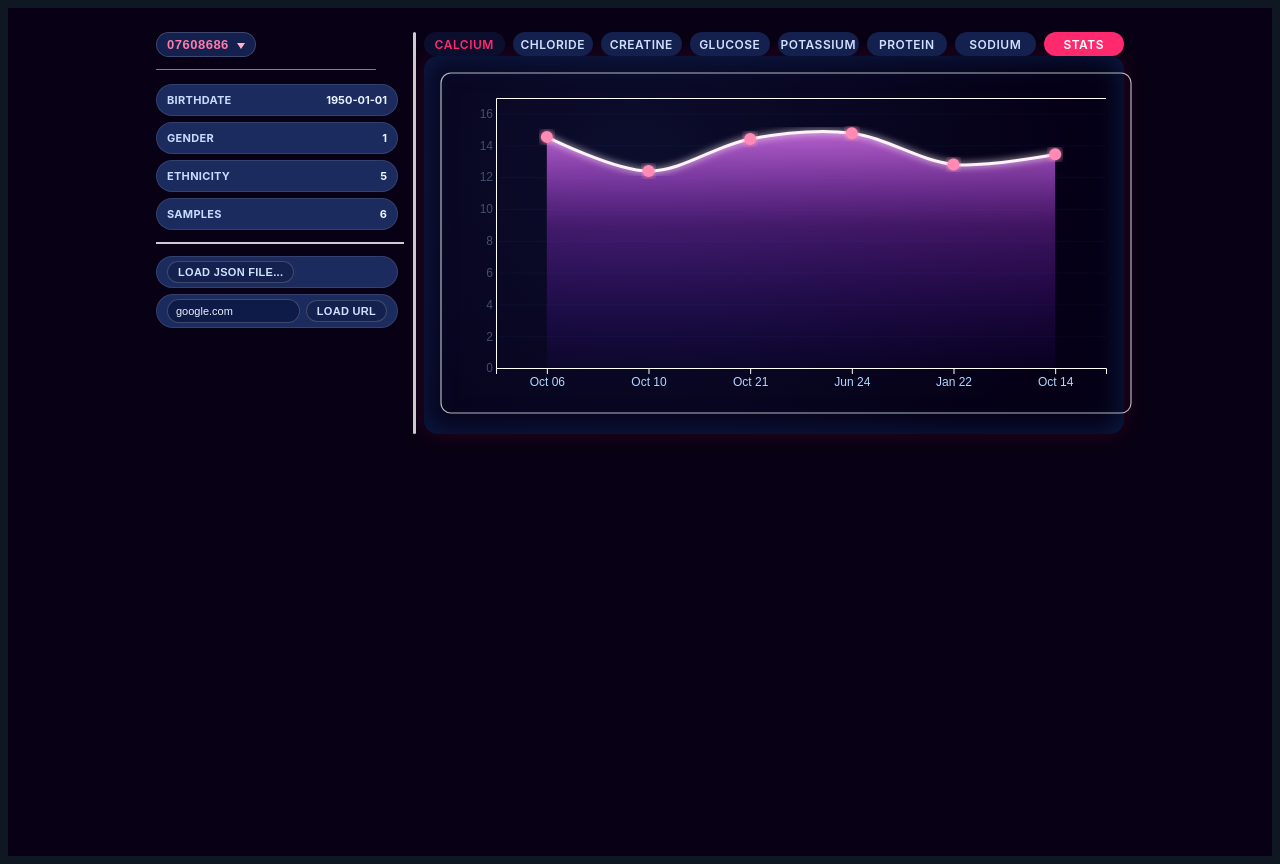
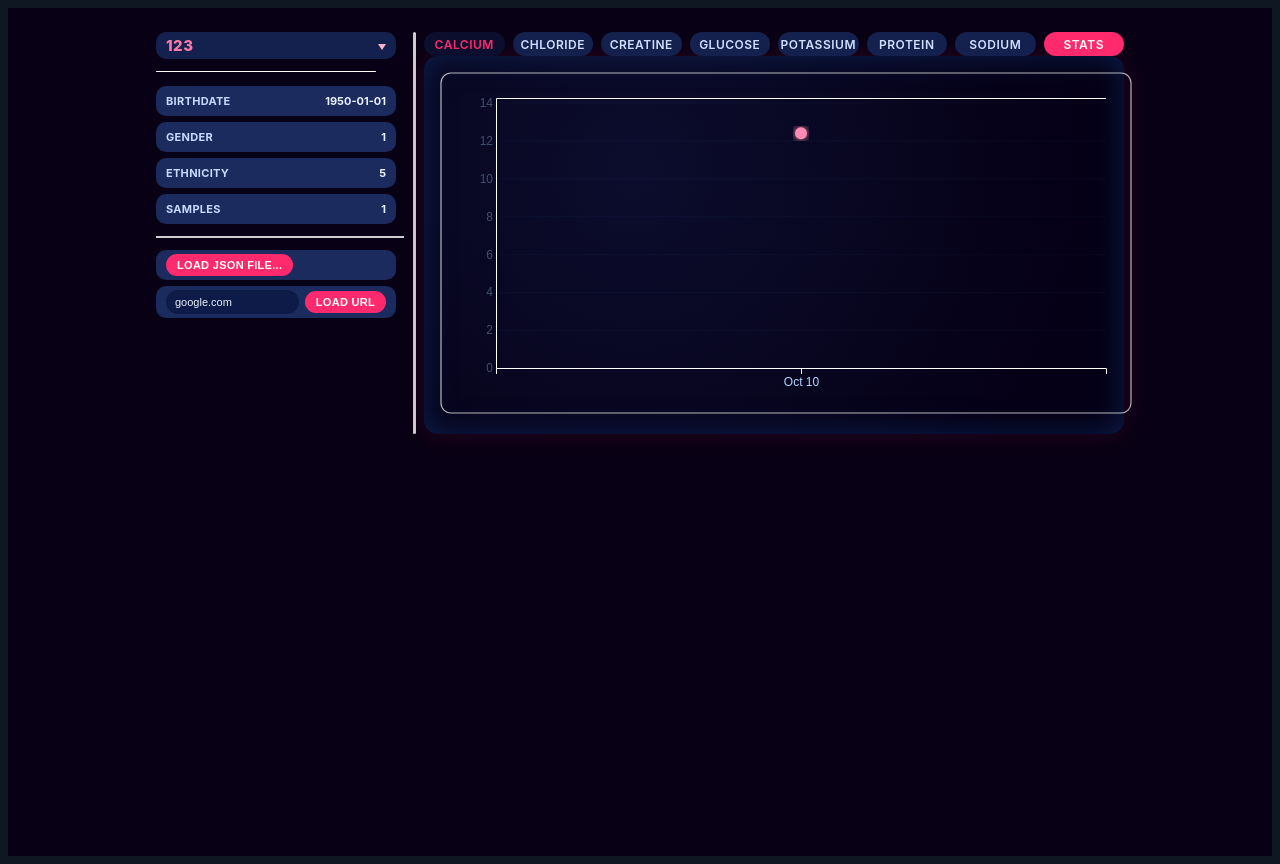
Before and after one commit to moskopio/blood-view, a React (Vite) app: page / in a window 1280 px wide. Built offline with nearby package versions, Linux system fonts and the light colour scheme.

Commit message:
stylistic improvements

```diff
--- a/src/components/ClientStats.css
+++ b/src/components/ClientStats.css
@@ -11,24 +11,29 @@
   /* keeps shared vertical divider off panel */
 }
 
+.stats-id-root {
+  position: relative;
+  display: inline-block;
+}
+
 .stats-id-button {
-  display: inline-flex;
+  display: flex;
+  width: var(--panel-width);
   align-items: center;
   gap: 8px;
   padding: 4px 10px;
-  border-radius: 16px;
-  border: 1px solid var(--border-mid);
+  border-radius: 10px;
   background: var(--blue-800);
   color: var(--accent-pink-200);
   font-weight: 800;
   letter-spacing: .5px;
-  font-size: 13px;
+  font-size: 15px;
   text-transform: uppercase;
   cursor: pointer;
   white-space: nowrap;
-}
+  justify-content: space-between;
 
-.stats-caret {
+  .caret {
     width: 0;
     height: 0;
     border-left: 4px solid transparent;
@@ -36,10 +41,11 @@
     border-top: 6px solid #ffb3ca;
     transform: translateY(1px);
   }
+}
 
 .stats-hr {
   height: 1px;
-  background: var(--divider-soft);
+  background: var(--ink-100);
   margin: 6px 0 8px;
   border-radius: 1px;
 }
@@ -51,11 +57,16 @@
   gap: 6px;
   width: 100%;
   padding: 4px 10px;
-  border-radius: 20px;
+  border-radius: 10px;
   background: var(--blue-700);
-  border: 1px solid var(--border-weak);
   min-height: 22px;
   flex-wrap: wrap;
+}
+
+.stats-content {
+  display: flex;
+  flex-direction: column;
+  gap: 6px 6px;
 }
 
 .stats-label {
@@ -78,45 +89,50 @@
   white-space: nowrap;
 }
 
-.stats-id-root {
-  position: relative;
-  display: inline-block;
-}
-
 .stats-menu {
   position: absolute;
   top: 100%;
   left: 0;
   margin-top: 6px;
   width: 100%;
-  max-height: 220px;
+  max-height: var(--panel-width);
   overflow-y: auto;
   background: var(--blue-900);
-  border: 1px solid var(--border-mid);
   border-radius: 10px;
-  box-shadow: 0 8px 24px rgba(0, 0, 0, .35);
+  box-shadow: 0 8px 24px rgba(0, 0, 0, .60);
   z-index: 50;
   padding: 6px;
-}
 
-.stats-item {
+  & .item {
     display: flex;
     align-items: center;
     justify-content: space-between;
     gap: 8px;
     padding: 6px 10px;
-  border-radius: 14px;
-  background: var(--blue-700);
-  border: 1px solid var(--border-weak);
+    border-radius: 10px;
     color: var(--ink-80);
     font-size: 12px;
     cursor: pointer;
+
+    &.focus {
+      background: var(--blue-700);
     }
 
-.stats-item-active {
-  border: 1px solid rgba(255, 42, 109, 0.6);
+    &.active {
+      background: var(--blue-600);
     }
 
-.stats-item-focus {
-  outline: 1px solid rgba(180, 210, 255, 0.4);
+    & .id {
+      fontWeight: 800;
+      color: var(--accent-pink-150);
+      textTransform: 'uppercase';
+      user-select: none;
     }
+
+    & .birthdate {
+      color: var(--ink-50);
+      fontSize: 11;
+      user-select: none;
+    }
+  }
+}
--- a/src/components/ClientStats.tsx
+++ b/src/components/ClientStats.tsx
@@ -1,9 +1,9 @@
 import { useCallback, useContext, useEffect, useRef, useState } from 'react'
 import { AppContext } from 'src/state'
 import './ClientStats.css'
+import { Client } from 'src/type'
 
 
-// TODO: divide stats select to seperate component!
 export function ClientStats() {
   const { state, stateDispatch } = useContext(AppContext)
   const { clients, selectedClient } = state
@@ -12,7 +12,7 @@ export function ClientStats() {
   const samplesCount = current?.samples.length
 
   const [open, setOpen] = useState(false)
-  const [focusIndex, setFocusIndex] = useState<number>(selectedClient)
+
   const rootRef = useRef<HTMLDivElement | null>(null)
 
   useEffect(() => {
@@ -28,8 +28,7 @@ export function ClientStats() {
 
   const onIdClick = useCallback(() => {
     setOpen(open => !open)
-    setFocusIndex(selectedClient)
-  },[setOpen, setFocusIndex])
+  },[setOpen])
 
   const onSelect = useCallback((selectedClient: number) => {
     stateDispatch({ selectedClient})
@@ -38,47 +37,62 @@ export function ClientStats() {
   return (
     <div className='stats' ref={rootRef}>
       <div className='stats-id-root'>
-        <button
-          type='button'
-          className='stats-id-button'
-          onClick={onIdClick}
-          title={current.id}
-        >
+        <div className='stats-id-button' onClick={onIdClick}>
           {current.id}
-          <span className='stats-caret' />
-        </button>
+          <span className='caret' />
+        </div>
 
-        {open && (
-          <div className='stats-menu'>
-            {clients.map((p, i) => (
-              <div
-                key={p.id + i}
-                className={[
-                  'stats-item',
-                  i === selectedClient ? 'stats-item-active' : '',
-                  i === focusIndex ? 'stats-item-focus' : '',
-                ].join(' ')}
-                onClick={() => { onSelect(i); setOpen(false) }}
-                onMouseEnter={() => setFocusIndex(i)}
-              >
-                <span style={{ fontWeight: 800, color: 'var(--accent-pink-150)', textTransform: 'uppercase' }}>
-                  {p.id}
-                </span>
-                <span style={{ color: 'var(--ink-50)', fontSize: 11 }}>{p.birthdate}</span>
-              </div>
-            ))}
-          </div>
-        )}
+        {open &&
+          <ClientSelection
+            clients={clients}
+            onClose={() => setOpen(false)}
+            onSelect={onSelect}
+            selectedClient={selectedClient}
+          />
+        }
       </div>
 
       <div className='stats-hr' />
 
-      <div style={{ display: 'grid', gap: 6 }}>
+      <div className='stats-content'>
         <StatsItem label='Birthdate' value={current.birthdate} />
         <StatsItem label='Gender' value={current.gender} />
         <StatsItem label='Ethnicity' value={current.ethnicity} />
         <StatsItem label='Samples' value={samplesCount} />
       </div>
+    </div>
+  )
+}
+
+
+interface ClientSelectionProps {
+  clients: Client[]
+  onClose(): void
+  onSelect(id: number): void
+  selectedClient: number
+}
+
+function ClientSelection(props: ClientSelectionProps) {
+  const { clients,onClose, onSelect, selectedClient} = props
+  const [focusIndex, setFocusIndex] = useState<number>(selectedClient)
+
+  return (
+    <div className='stats-menu'>
+      {clients.map((p, i) => (
+        <div
+          key={p.id}
+          className={[
+            'item',
+            i === selectedClient ? 'active' : '',
+            i === focusIndex ? 'focus' : '',
+          ].join(' ')}
+          onClick={() => { onSelect(i); onClose() }}
+          onMouseEnter={() => setFocusIndex(i)}
+        >
+          <span className="id">{p.id}</span>
+          <span className="birthdate">{p.birthdate}</span>
+        </div>
+      ))}
     </div>
   )
 }
--- a/src/components/DataImport.css
+++ b/src/components/DataImport.css
@@ -15,9 +15,8 @@
   gap: 6px;
   width: 100%;
   padding: 4px 10px;
-  border-radius: 20px;
+  border-radius: 10px;
   background: var(--blue-700);
-  border: 1px solid var(--border-weak);
   min-height: 22px;
   flex-wrap: wrap;
 }
@@ -26,9 +25,9 @@
   height: 22px;
   padding: 0 10px;
   border-radius: 999px;
-  border: 1px solid var(--border-mid);
-  background: var(--blue-800);
-  color: var(--ink-60);
+  border: 1px solid #0000;
+  background: var(--accent-pink);
+  color: white;
   font-size: 11px;
   font-weight: 700;
   letter-spacing: .3px;
@@ -41,7 +40,7 @@
   flex: 1;
   height: 22px;
   border-radius: 999px;
-  border: 1px solid rgba(255,255,255,0.20);
+  border: 1px solid #0000;
   background: var(--blue-900);
   color: var(--ink-80);
   font-size: 11px;
--- a/src/components/DataImport.tsx
+++ b/src/components/DataImport.tsx
@@ -41,7 +41,6 @@ export function DataImport() {
         <input
           value={url}
           onChange={(e) => setUrl(e.target.value)}
-          placeholder='https://example.com/data.json'
           className='data-import-input'
         />
         <button type='button' onClick={() => onLoadUrl?.(url.trim())} className='data-import-button'>
--- a/src/components/GraphSelect.css
+++ b/src/components/GraphSelect.css
@@ -19,6 +19,7 @@
   cursor: pointer;
   align-items: center;
   justify-content: center;
+  user-select: none;
   transition: background .2s ease, color .2s ease, transform .15s ease, box-shadow .2s ease;
 }
 
--- a/src/main.css
+++ b/src/main.css
@@ -1,13 +1,5 @@
 :root {
-  --highlight-color: #FFF;
-  --shadow-color: #000;
   --bg-color: #0f1822;
-  --accent-color-1: #ff4759;
-  --accent-color-2: #004c7b;
-
-  --elements-border: 2px;
-  --elements-radius: 3px;
-
   --ink-100: #ffffff;
   --ink-80: #e9f1ff;
   --ink-60: #cfe0ff;
--- a/src/state.ts
+++ b/src/state.ts
@@ -18,7 +18,16 @@ interface AppState {
 
 export function createDefaultState() {
   //TOOD: not use mock data!
-  const data = [MockSample01, MockSample02, MockSample03, MockSample04, MockSample05, MockSample06] as ImportedData[]
+  const data = [
+    MockSample01,
+    MockSample02,
+    MockSample03,
+    MockSample04,
+    MockSample05,
+    MockSample06,
+    {...MockSample01, client_id: '123' },
+    {...MockSample01, client_id: '456' },
+  ] as ImportedData[]
   const clients = parseImportedData(data)
   const selectedClient = 0
   const selectedGraph = 'calcium' as GraphType
```
Lines whose indentation alone changed are shown as unchanged.
